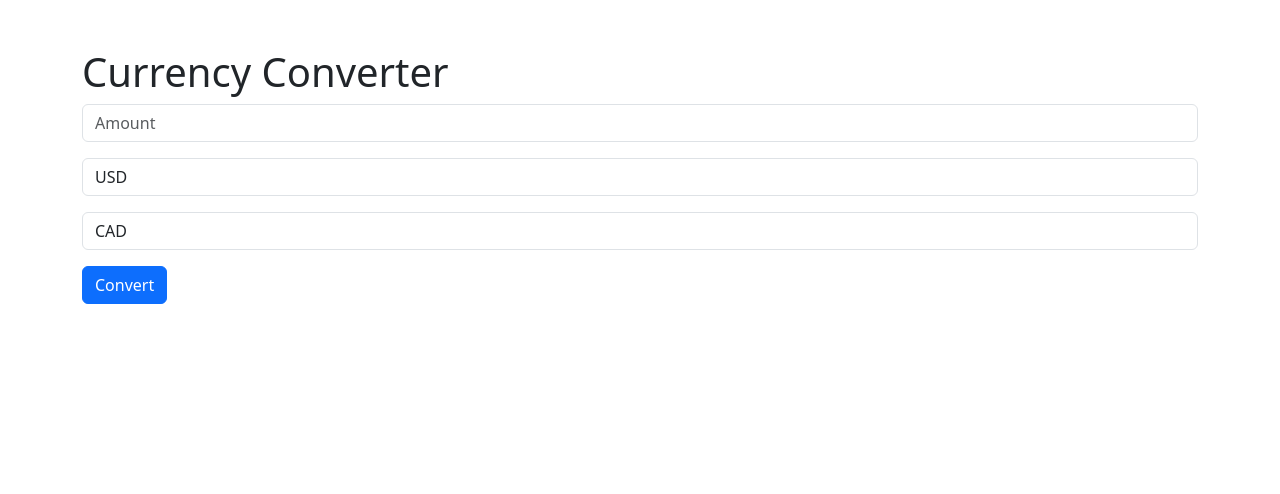
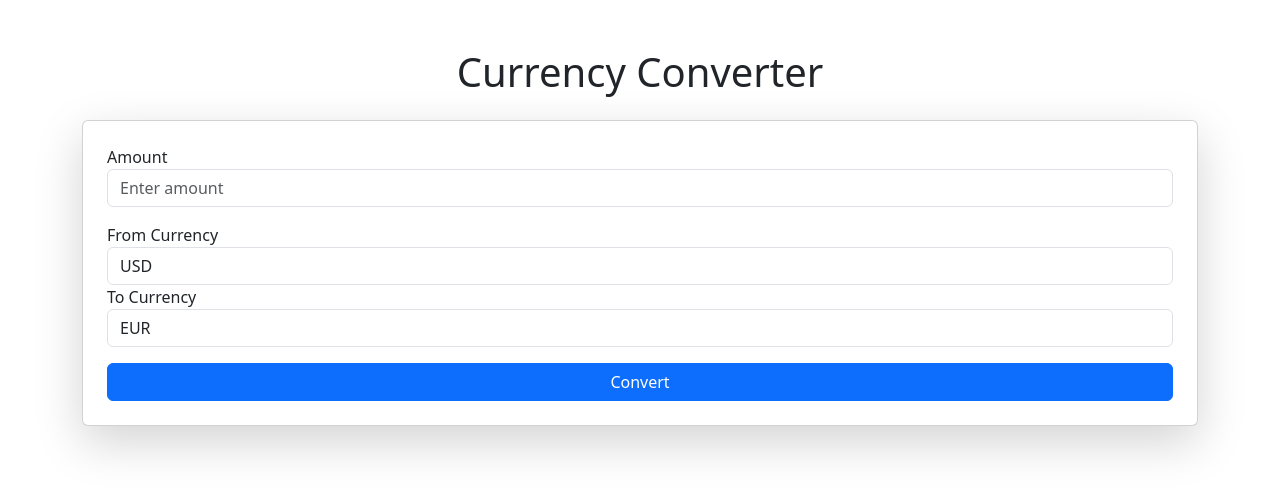
Before and after one commit to DevOps-Lambton/currency_converter, a React (Vite) app in the folder frontend/: page / in a window 1280 px wide. Shown: the top 494 px of the page. Built offline with nearby package versions, Linux system fonts and the light colour scheme.

Commit message:
Refactor CurrencyConverter component to use axios for API calls and improve UI with better error handling and layout

```diff
--- a/frontend/src/components/CurrencyConverter.jsx
+++ b/frontend/src/components/CurrencyConverter.jsx
@@ -1,65 +1,90 @@
 import React, { useState } from "react";
-import api from "../axios";
+import axios from "axios";
 
 const CurrencyConverter = () => {
   const [amount, setAmount] = useState("");
   const [fromCurrency, setFromCurrency] = useState("USD");
-    const [toCurrency, setToCurrency] = useState("CAD");
-    const [converted, setConverted] = useState(null);
-    const [error, setError] = useState("");
+  const [toCurrency, setToCurrency] = useState("EUR");
+  const [convertedAmount, setConvertedAmount] = useState(null);
+  const [error, setError] = useState(null);
 
   const handleConvert = async () => {
     try {
-            const response = await api.post("/convert", {
+      setError(null);
+      const response = await axios.post(
+        "http://localhost:5000/api/currency/convert",
+        {
           amount,
           fromCurrency,
           toCurrency,
-            });
-            setConverted(response.data.convertedAmount);
-            setError("");
+        }
+      );
+      setConvertedAmount(response.data.convertedAmount);
     } catch (err) {
-            setError("Failed to convert currency");
-            setConverted(null);
+      setError(err.response?.data?.error || "Something went wrong!");
     }
   };
 
   return (
     <div className="container mt-5">
-            <h1>Currency Converter</h1>
-            <div className="mb-3">
+      <h1 className="text-center mb-4">Currency Converter</h1>
+      <div className="card shadow-lg p-4">
+        <div className="form-group mb-3">
+          <label htmlFor="amount">Amount</label>
           <input
             type="number"
+            id="amount"
             className="form-control"
             value={amount}
             onChange={(e) => setAmount(e.target.value)}
-                    placeholder="Amount"
+            placeholder="Enter amount"
           />
         </div>
-            <div className="mb-3">
-                <input
-                    type="text"
+
+        <div className="form-row mb-3">
+          <div className="col">
+            <label htmlFor="fromCurrency">From Currency</label>
+            <select
+              id="fromCurrency"
               className="form-control"
               value={fromCurrency}
-                    onChange={(e) => setFromCurrency(e.target.value.toUpperCase())}
-                    placeholder="From Currency (e.g., USD)"
-                />
+              onChange={(e) => setFromCurrency(e.target.value)}
+            >
+              <option value="USD">USD</option>
+              <option value="EUR">EUR</option>
+              <option value="CAD">CAD</option>
+              <option value="GBP">GBP</option>
+            </select>
           </div>
-            <div className="mb-3">
-                <input
-                    type="text"
+
+          <div className="col">
+            <label htmlFor="toCurrency">To Currency</label>
+            <select
+              id="toCurrency"
               className="form-control"
               value={toCurrency}
-                    onChange={(e) => setToCurrency(e.target.value.toUpperCase())}
-                    placeholder="To Currency (e.g., CAD)"
-                />
+              onChange={(e) => setToCurrency(e.target.value)}
+            >
+              <option value="USD">USD</option>
+              <option value="EUR">EUR</option>
+              <option value="CAD">CAD</option>
+              <option value="GBP">GBP</option>
+            </select>
           </div>
-            <button className="btn btn-primary" onClick={handleConvert}>
+        </div>
+
+        <button className="btn btn-primary btn-block" onClick={handleConvert}>
           Convert
         </button>
-            {converted && (
-                <h2 className="mt-3">Converted Amount: {converted}</h2>
+
+        {convertedAmount && (
+          <div className="alert alert-success mt-4">
+            Converted Amount: {convertedAmount} {toCurrency}
+          </div>
         )}
-            {error && <p className="text-danger">{error}</p>}
+
+        {error && <div className="alert alert-danger mt-4">Error: {error}</div>}
+      </div>
     </div>
   );
 };
```
Lines whose indentation alone changed are shown as unchanged.
